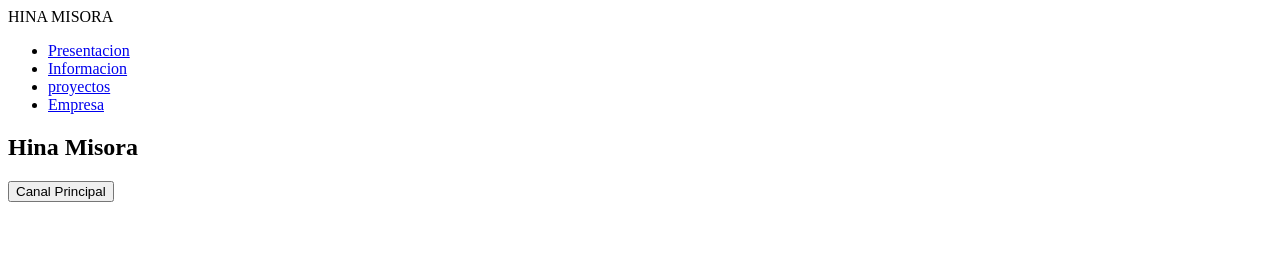
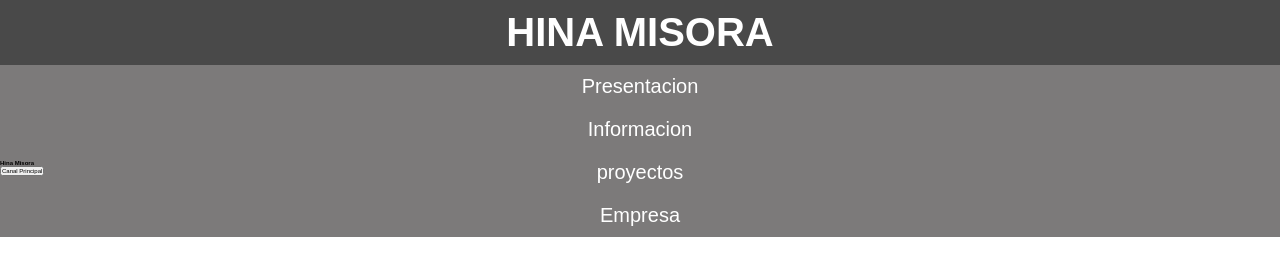
Before and after one commit to JeanMaxTB/practica-Git, a plain HTML site: page index.html in a window 1280 px wide. Drawn offline with Linux system fonts and the light colour scheme.

Commit message:
añadiendo diseños al header

```diff
--- a/css/styles.css
+++ b/css/styles.css
@@ -0,0 +1,53 @@
+* {
+    box-sizing: border-box;
+    margin: 0;
+    padding: 0;
+    font-size: 62.5%;
+    font-family: Arial, Helvetica, sans-serif;
+}
+:root {
+    --h1-size: 4rem;
+    --h2-size: 3.5rem;
+    --h3-size: 2.5rem;
+    --h4-size: 2rem;
+    --p-size: 1.5rem;
+    --black: #000000;
+    --white: #FFFFFF;
+    --davys-grey: #494949;
+    --sonic-silver: #7C7A7A;
+    --fiery-rose: #FF5D73;
+}
+header {
+    width: 100vw;
+    height: 20vh;
+}
+header .container {
+    display: flex;
+    flex-direction: column;
+}
+header .container .logo {
+    font-size: var(--h1-size);
+    font-weight: bold;
+    text-align: center;
+    padding: 1rem 0rem;
+    background-color: var(--davys-grey);
+    color: var(--white);
+}
+header .container .nav-bar {
+    display: flex;
+    flex-direction: column;
+    align-items: center;
+    background-color: var(--sonic-silver);
+}
+header .container .nav-bar .nav-bar--item {
+    list-style: none;
+    padding: 1rem 0;
+}
+header .container .nav-bar .nav-bar--item a {
+    font-size: var(--h4-size);
+    text-decoration: none;
+    color: var(--white);
+}
+header .container .nav-bar .nav-bar--item a:hover {
+    color:  var(--fiery-rose);
+}
--- a/index.html
+++ b/index.html
@@ -13,7 +13,7 @@
             <span class="logo">HINA MISORA </span>
             <ul class="nav-bar">
                 <li class="nav-bar--item">
-                    <a href="#">Presentacion</a>
+                    <a href="#presentacion">Presentacion</a>
                 </li>
                 <li class="nav-bar--item">
                     <a href="#">Informacion</a>
```
